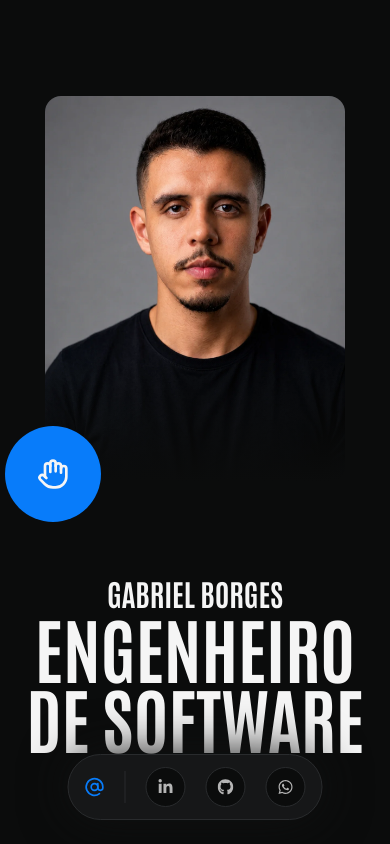
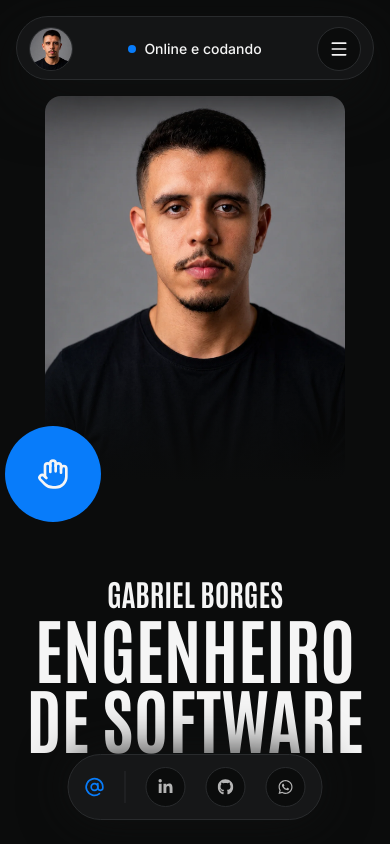
Before and after one commit to GSBorgess/portfolio, a React app: page / in a window 390 px wide. Built offline with nearby package versions, Linux system fonts and the light colour scheme; the HTML template or start-up script is replaced by a standard one.

Commit message:
feat: adiciona menu

```diff
--- a/src/App.tsx
+++ b/src/App.tsx
@@ -1,9 +1,11 @@
+import { Header } from "./components/Header";
 import { HeroSection } from "./components/HeroSection";
 
 export default function App() {
   return (
-    <main>
+    <>
+      <Header />
       <HeroSection />
-    </main>
+    </>
   );
 }
--- /dev/null
+++ b/src/components/Header.tsx
@@ -0,0 +1,142 @@
+import { Menu, X } from "lucide-react";
+import { useState } from "react";
+import hero from "../assets/hero.webp";
+
+const navLinks = [
+  { label: "Home", href: "#home" },
+  { label: "Sobre", href: "#sobre" },
+  { label: "Projetos", href: "#projetos" },
+  { label: "Blogs", href: "#blogs" },
+];
+
+export function Header() {
+  const [isOpen, setIsOpen] = useState(false);
+
+  const closeMenu = () => setIsOpen(false);
+
+  return (
+    <header className="fixed inset-x-0 top-0 z-50 px-4 py-4 sm:px-6 lg:px-10">
+      <nav
+        aria-label="Navegacao principal"
+        className="mx-auto w-full max-w-6xl"
+      >
+        <div className="hidden min-h-16 grid-cols-[1fr_auto_1fr] items-center rounded-full border border-border bg-chip/90 px-4 shadow-[0_18px_60px_var(--bg-secondary)] backdrop-blur md:grid">
+          <a
+            href="#home"
+            aria-label="Gabriel Borges - inicio"
+            className="flex h-12 w-12 shrink-0 items-center justify-center overflow-hidden rounded-full border border-border bg-bg-secondary"
+          >
+            <img
+              src={hero}
+              alt=""
+              className="h-full w-full object-cover object-top"
+            />
+          </a>
+
+          <ul className="flex items-center justify-center gap-2">
+            {navLinks.map((item) => (
+              <li key={item.href}>
+                <a
+                  href={item.href}
+                  className="flex min-h-11 items-center rounded-full px-5 text-sm font-medium text-text-secondary transition hover:bg-bg-secondary hover:text-text-main focus-visible:outline focus-visible:outline-2 focus-visible:outline-offset-2 focus-visible:outline-primary-color"
+                >
+                  {item.label}
+                </a>
+              </li>
+            ))}
+          </ul>
+
+          <a
+            href="#contato"
+            className="ml-auto flex min-h-12 items-center justify-center rounded-full border border-border bg-bg-main px-6 text-sm font-semibold text-text-main transition hover:border-primary-color hover:bg-primary-color focus-visible:outline focus-visible:outline-2 focus-visible:outline-offset-2 focus-visible:outline-primary-color"
+          >
+            Contato
+          </a>
+        </div>
+
+        <div
+          className={[
+            "overflow-hidden rounded-[2rem] border border-border bg-chip/95 shadow-[0_18px_60px_var(--bg-secondary)] backdrop-blur transition-all duration-300 ease-out md:hidden",
+            isOpen ? "max-h-[420px]" : "max-h-16",
+          ].join(" ")}
+        >
+          <div className="flex min-h-16 items-center justify-between gap-3 px-3">
+            <a
+              href="#home"
+              aria-label="Gabriel Borges - inicio"
+              onClick={closeMenu}
+              className="flex h-11 w-11 shrink-0 items-center justify-center overflow-hidden rounded-full border border-border bg-bg-secondary"
+            >
+              <img
+                src={hero}
+                alt=""
+                className="h-full w-full object-cover object-top"
+              />
+            </a>
+
+            <div className="flex min-w-0 flex-1 items-center justify-center gap-2 px-2">
+              <span
+                aria-hidden="true"
+                className="h-2 w-2 shrink-0 rounded-full bg-primary-color"
+              />
+              <span className="truncate text-sm font-medium text-text-main">
+                Online e codando
+              </span>
+            </div>
+
+            <button
+              type="button"
+              aria-label={isOpen ? "Fechar menu" : "Abrir menu"}
+              aria-expanded={isOpen}
+              aria-controls="mobile-navigation"
+              onClick={() => setIsOpen((current) => !current)}
+              className="flex h-11 w-11 shrink-0 items-center justify-center rounded-full border border-border bg-bg-main text-text-main transition hover:border-primary-color focus-visible:outline focus-visible:outline-2 focus-visible:outline-offset-2 focus-visible:outline-primary-color"
+            >
+              {isOpen ? (
+                <X className="h-5 w-5" aria-hidden="true" />
+              ) : (
+                <Menu className="h-5 w-5" aria-hidden="true" />
+              )}
+            </button>
+          </div>
+
+          <div
+            id="mobile-navigation"
+            className={[
+              "grid transition-all duration-300 ease-out",
+              isOpen
+                ? "grid-rows-[1fr] opacity-100"
+                : "grid-rows-[0fr] opacity-0",
+            ].join(" ")}
+          >
+            <div className="min-h-0 overflow-hidden">
+              <ul className="flex flex-col items-center gap-1 px-4 pb-4 pt-3">
+                {navLinks.map((item) => (
+                  <li key={item.href} className="w-full">
+                    <a
+                      href={item.href}
+                      onClick={closeMenu}
+                      className="flex min-h-12 w-full items-center justify-center rounded-full px-5 text-base font-medium text-text-secondary transition hover:bg-bg-secondary hover:text-text-main focus-visible:outline focus-visible:outline-2 focus-visible:outline-offset-2 focus-visible:outline-primary-color"
+                    >
+                      {item.label}
+                    </a>
+                  </li>
+                ))}
+              </ul>
+
+              <div className="px-4 pb-4">
+                <a
+                  href="#contato"
+                  onClick={closeMenu}
+                  className="flex min-h-12 w-full items-center justify-center rounded-full border border-border bg-bg-main px-6 text-base font-semibold text-text-main transition hover:border-primary-color hover:bg-primary-color focus-visible:outline focus-visible:outline-2 focus-visible:outline-offset-2 focus-visible:outline-primary-color"
+                >
+                  Contato
+                </a>
+              </div>
+            </div>
+          </div>
+        </div>
+      </nav>
+    </header>
+  );
+}
```
